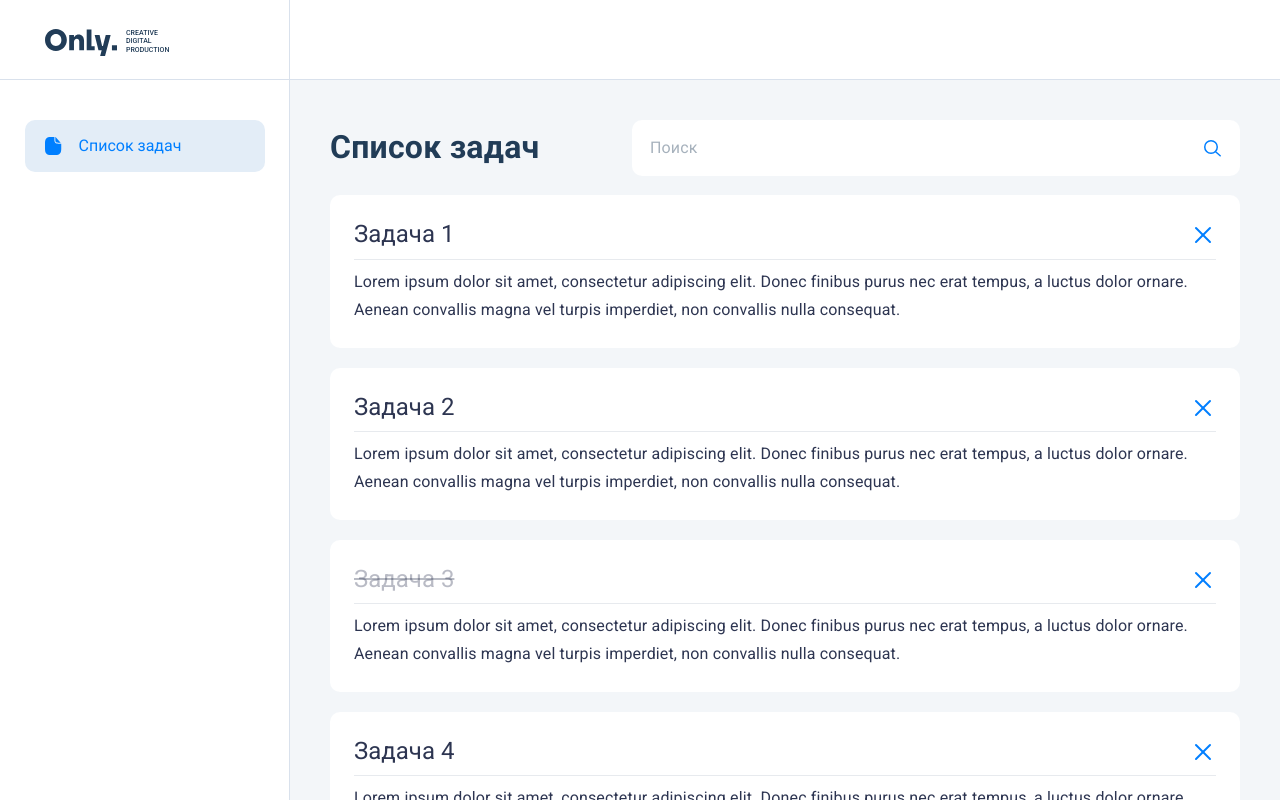
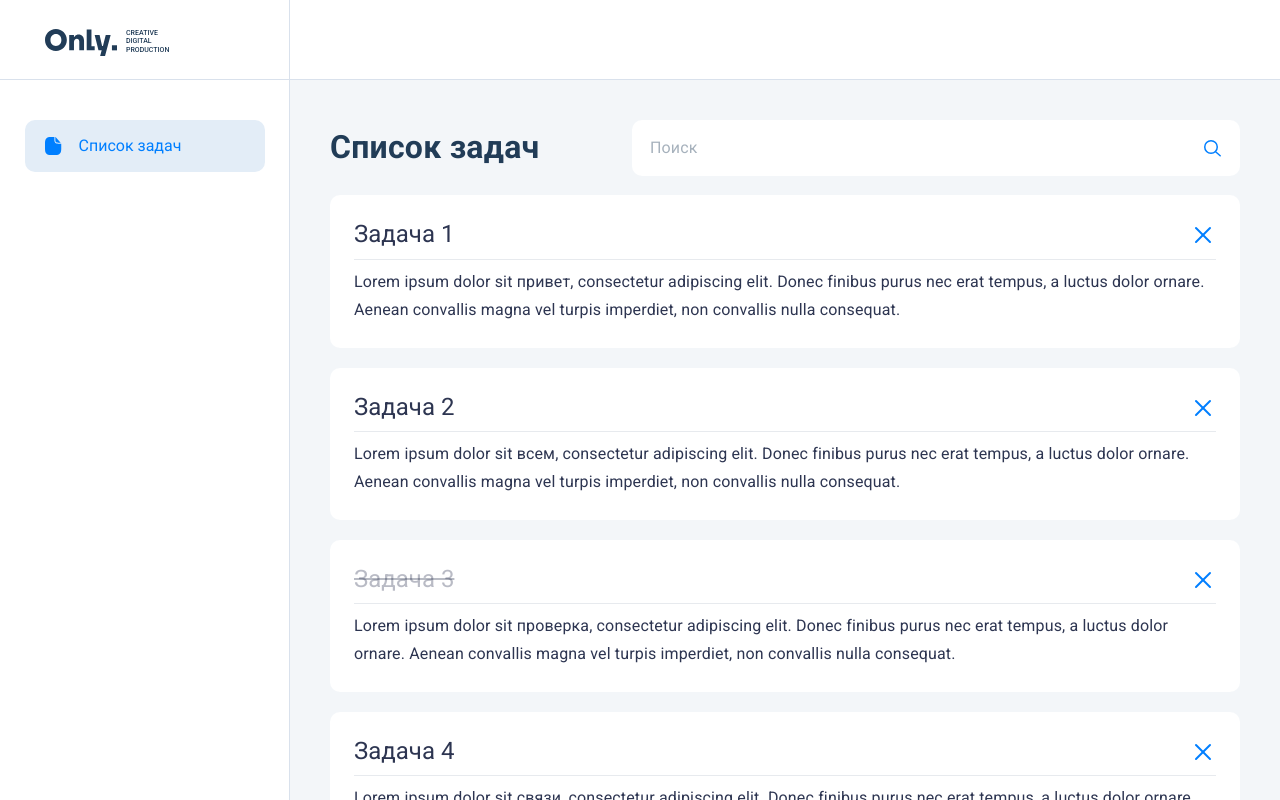
Before and after one commit to only-digital/internship-tasks, a Next.js app: page / in a window 1280 px wide. Built offline with nearby package versions, Linux system fonts and the light colour scheme.

Commit message:
cleaned up

```diff
--- a/data/index.json
+++ b/data/index.json
@@ -3,25 +3,25 @@
     "tasks": [
         {
             "title": "Задача 1",
-            "text": "Lorem ipsum dolor sit amet, consectetur adipiscing elit. Donec finibus purus nec erat tempus, a luctus dolor ornare. Aenean convallis magna vel turpis imperdiet, non convallis nulla consequat.",
+            "text": "Lorem ipsum dolor sit привет, consectetur adipiscing elit. Donec finibus purus nec erat tempus, a luctus dolor ornare. Aenean convallis magna vel turpis imperdiet, non convallis nulla consequat.",
             "isCompleted": false,
             "id": "1"
         },
         {
             "title": "Задача 2",
-            "text": "Lorem ipsum dolor sit amet, consectetur adipiscing elit. Donec finibus purus nec erat tempus, a luctus dolor ornare. Aenean convallis magna vel turpis imperdiet, non convallis nulla consequat.",
+            "text": "Lorem ipsum dolor sit всем, consectetur adipiscing elit. Donec finibus purus nec erat tempus, a luctus dolor ornare. Aenean convallis magna vel turpis imperdiet, non convallis nulla consequat.",
             "isCompleted": false,
             "id": "2"
         },
         {
             "title": "Задача 3",
-            "text": "Lorem ipsum dolor sit amet, consectetur adipiscing elit. Donec finibus purus nec erat tempus, a luctus dolor ornare. Aenean convallis magna vel turpis imperdiet, non convallis nulla consequat.",
+            "text": "Lorem ipsum dolor sit проверка, consectetur adipiscing elit. Donec finibus purus nec erat tempus, a luctus dolor ornare. Aenean convallis magna vel turpis imperdiet, non convallis nulla consequat.",
             "isCompleted": true,
             "id": "3"
         },
         {
             "title": "Задача 4",
-            "text": "Lorem ipsum dolor sit amet, consectetur adipiscing elit. Donec finibus purus nec erat tempus, a luctus dolor ornare. Aenean convallis magna vel turpis imperdiet, non convallis nulla consequat.",
+            "text": "Lorem ipsum dolor sit связи, consectetur adipiscing elit. Donec finibus purus nec erat tempus, a luctus dolor ornare. Aenean convallis magna vel turpis imperdiet, non convallis nulla consequat.",
             "isCompleted": false,
             "id": "4"
         }
--- a/src/hooks/useTasksSearch.jsx
+++ b/src/hooks/useTasksSearch.jsx
@@ -16,7 +16,5 @@ export const useTasksSearch = (tasks, searchString) => {
     }
   }, [tasks, searchString]);
 
-
-  // Return the memoized value directly
   return { filteredTasks };
 };
```
Also changed, not shown: src/pages/index.js (+4 -9 lines).
